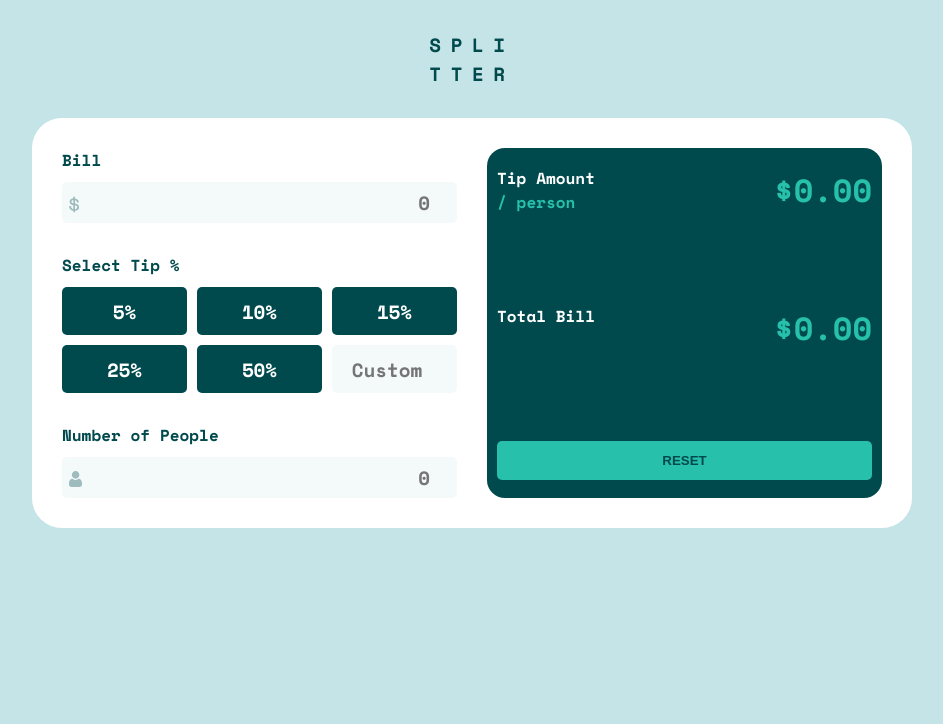
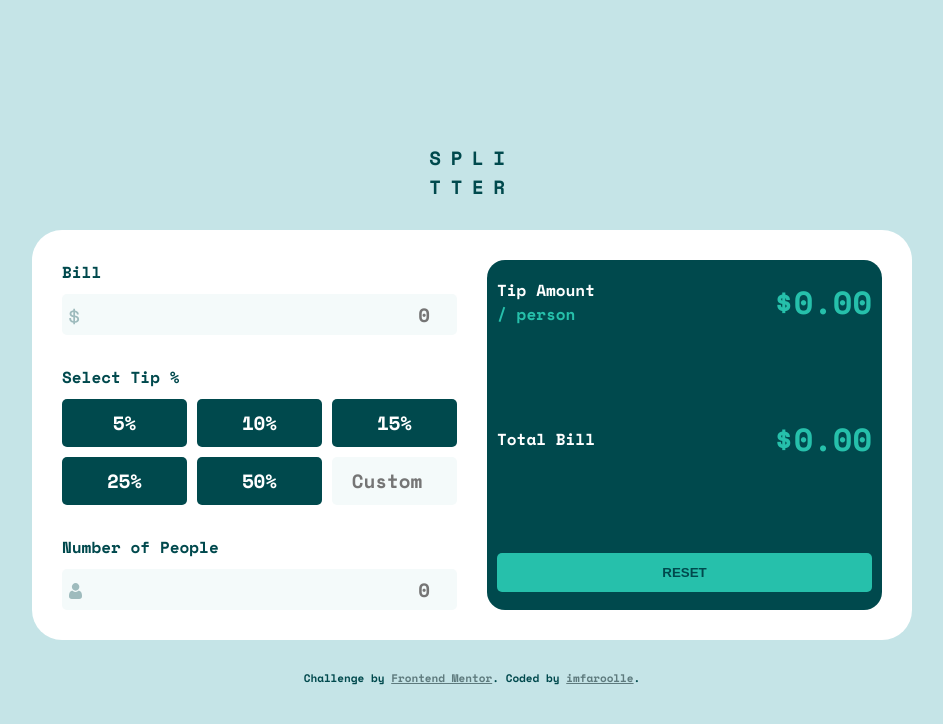
Before and after one commit to ahmed-Faroolle/Tip-calculator-app, a website: page index.html in a window 1280 px wide. Shown: the whole page, without its empty margins (168-1111 px from the left). Drawn offline with nearby package versions, Linux system fonts and the light colour scheme.

Commit message:
fixed errors

```diff
--- a/index.html
+++ b/index.html
@@ -37,7 +37,7 @@
   Reset -->
 
 
-  <div class="container column">
+  <div class="container">
     <div class="header__text">
       <h2>Spli <br> tter</h2>
     </div>
@@ -94,12 +94,13 @@
         </div>
       </div>
     </div>
+    <div class="attribution">
+      Challenge by <a href="https://www.frontendmentor.io?ref=challenge" target="_blank">Frontend Mentor</a>.
+      Coded by <a href="#">imfaroolle</a>.
+    </div>
   </div>
 
 
-  <!-- <div class="attribution">
-    Challenge by <a href="https://www.frontendmentor.io?ref=challenge" target="_blank">Frontend Mentor</a>.
-    Coded by <a href="#">imfaroolle</a>.
-  </div> -->
+
 </body>
 </html>
--- a/style.css
+++ b/style.css
@@ -15,7 +15,7 @@
 }
 
 html{
-    font-size: 16px;
+    font-size: 14px;
 }
 
 body{
@@ -35,10 +35,14 @@ body{
 }
 
 .container{
+    display: flex;
+    flex-direction: column;
     max-width: 880px;
     width: 100%;
     margin: 0 auto;
     align-items: center;
+    justify-content: center;
+    height: 100vh;
 }
 
 .row{
@@ -63,14 +67,14 @@ body{
     font-weight: 400;
     text-transform: uppercase;
     color: var(--neutral__very__dark__cyan);
-    padding: 30px;
+    padding: 1.8rem;
 }
 
 .cards{
     background-color: var(--neutral__white);
     display: grid;
     grid-template-columns: 1fr;
-    grid-template-rows: 1fr 1fr;
+    grid-template-rows: 1fr 0.5fr;
     row-gap: 1.8rem;
     padding: 30px;
     border-radius: 30px;
@@ -170,13 +174,14 @@ label{
 
 .error{
     color: red;
+    text-align: right;
 }
 
 .row__2{
     background-color: var(--neutral__very__dark__cyan);
     color: var(--strong__cyan);
     padding: 18px 10px;
-    max-height: 60%;
+    /* max-height: 60%; */
     justify-content: space-between;
     border-radius: 18px;
     -webkit-border-radius: 18px;
@@ -192,6 +197,7 @@ label{
 
 .tip__calc{
     justify-content: space-between;
+    align-items: center;
 }
 
 .tip__amount__text{
@@ -237,6 +243,11 @@ label{
 .attribution a { color: var(--neutral__dark__grayish__cyan); }
 .attribution a:hover { color: var(--neutral__very__dark__cyan); }
 
+@media screen and (min-width: 370px){
+    html{
+        font-size: 16px;
+    }
+}
 @media screen and (min-width: 780px){
     .cards{
         background-color: var(--neutral__white);
```
